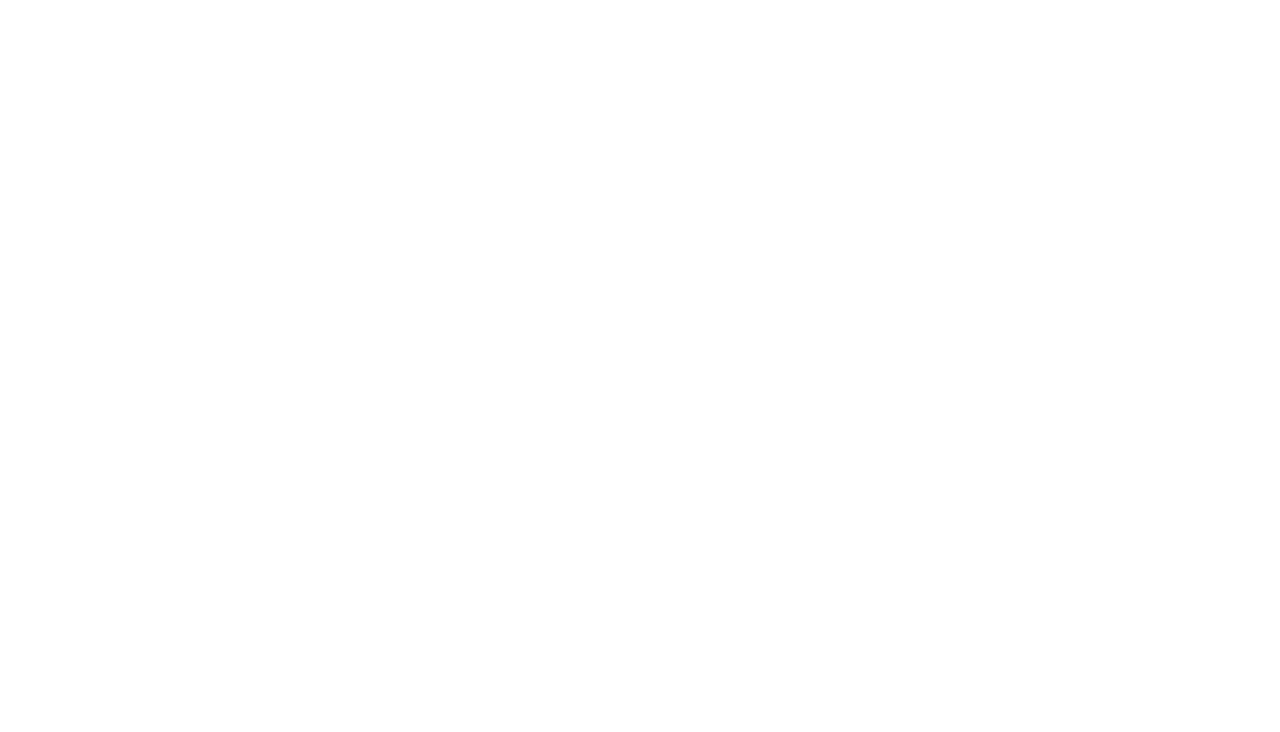
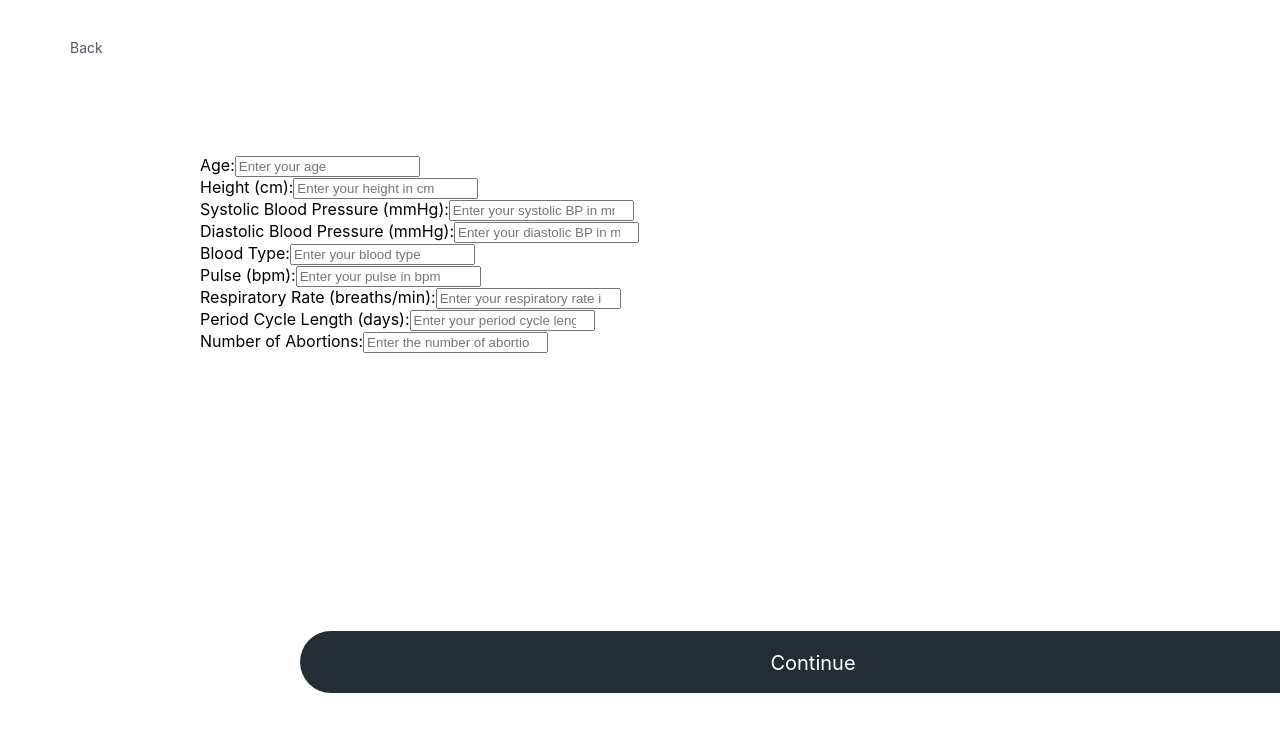
Before and after one commit to DorisWZhang/Brig.ai, a React (Create React App) app in the folder frontend/: page /fillq in a window 1280 px wide. Before the commit this address had no page. Shown: the top 732 px of the page. Built offline with nearby package versions, Linux system fonts and the light colour scheme.

Commit message:
fill question page

```diff
--- a/frontend/src/App.js
+++ b/frontend/src/App.js
@@ -1,9 +1,9 @@
 import React from 'react'
-import { BrowserRouter as Router, Routes, Route} from "react-router-dom";
+import { BrowserRouter as Router, Routes, Route } from "react-router-dom";
 import Question from './pages/Question';
 import Results from './pages/Results'
 import Landing from "./pages/Landing"
-
+import FillQuestion from "./pages/FillQuestion"
 
 
 
@@ -12,9 +12,10 @@
     <div>
       <Router>
         <Routes>
-          <Route path="/" element={<Landing/>}></Route>
-          <Route path="/q/:id" element={<Question/>}></Route>
-          <Route path="/results" element ={<Results/>}></Route>
+          <Route path="/" element={<Landing />}></Route>
+          <Route path="/q/:id" element={<Question />}></Route>
+          <Route path="/results" element={<Results />}></Route>
+          <Route path="/fillq" element={<FillQuestion />}></Route>
         </Routes>
       </Router>
     </div>
--- /dev/null
+++ b/frontend/src/pages/FillQuestion.js
@@ -0,0 +1,141 @@
+import React, { useState } from 'react';
+import "../styles/Question.css";
+import { useNavigate } from 'react-router-dom';
+
+function FillQuestion() {
+    const [formData, setFormData] = useState({
+        age: '',
+        height: '',
+        systolicBP: '',
+        diastolicBP: '',
+        bloodType: '',
+        pulse: '',
+        rr: '',
+        periodCycleLength: '',
+        numberOfAbortions: ''
+    });
+    const navigate = useNavigate();
+
+    const handleInputChange = (e) => {
+        const { id, value } = e.target;
+        setFormData({ ...formData, [id]: value });
+    };
+
+    const handleContinueClick = () => {
+        // Handle continue button click
+        console.log(formData);
+        // You can add your logic here, e.g., navigating to another page
+    };
+
+    const handleBackClick = () => {
+        // Handle back button click
+        navigate(-1); // This will navigate back to the previous page
+    };
+
+    return (
+        <div className='question-screen'>
+            <div className='frame'>
+                <button className='back' onClick={handleBackClick}>Back</button>
+                <div className='frame-4'>
+                    <div className='input-group'>
+                        <label htmlFor='age'>Age:</label>
+                        <input
+                            type='number'
+                            id='age'
+                            value={formData.age}
+                            onChange={handleInputChange}
+                            placeholder='Enter your age'
+                        />
+                    </div>
+                    <div className='input-group'>
+                        <label htmlFor='height'>Height (cm):</label>
+                        <input
+                            type='number'
+                            id='height'
+                            value={formData.height}
+                            onChange={handleInputChange}
+                            placeholder='Enter your height in cm'
+                        />
+                    </div>
+                    <div className='input-group'>
+                        <label htmlFor='systolicBP'>Systolic Blood Pressure (mmHg):</label>
+                        <input
+                            type='number'
+                            id='systolicBP'
+                            value={formData.systolicBP}
+                            onChange={handleInputChange}
+                            placeholder='Enter your systolic BP in mmHg'
+                        />
+                    </div>
+                    <div className='input-group'>
+                        <label htmlFor='diastolicBP'>Diastolic Blood Pressure (mmHg):</label>
+                        <input
+                            type='number'
+                            id='diastolicBP'
+                            value={formData.diastolicBP}
+                            onChange={handleInputChange}
+                            placeholder='Enter your diastolic BP in mmHg'
+                        />
+                    </div>
+                    <div className='input-group'>
+                        <label htmlFor='bloodType'>Blood Type:</label>
+                        <input
+                            type='text'
+                            id='bloodType'
+                            value={formData.bloodType}
+                            onChange={handleInputChange}
+                            placeholder='Enter your blood type'
+                        />
+                    </div>
+                    <div className='input-group'>
+                        <label htmlFor='pulse'>Pulse (bpm):</label>
+                        <input
+                            type='number'
+                            id='pulse'
+                            value={formData.pulse}
+                            onChange={handleInputChange}
+                            placeholder='Enter your pulse in bpm'
+                        />
+                    </div>
+                    <div className='input-group'>
+                        <label htmlFor='rr'>Respiratory Rate (breaths/min):</label>
+                        <input
+                            type='number'
+                            id='rr'
+                            value={formData.rr}
+                            onChange={handleInputChange}
+                            placeholder='Enter your respiratory rate in breaths/min'
+                        />
+                    </div>
+                    <div className='input-group'>
+                        <label htmlFor='periodCycleLength'>Period Cycle Length (days):</label>
+                        <input
+                            type='number'
+                            id='periodCycleLength'
+                            value={formData.periodCycleLength}
+                            onChange={handleInputChange}
+                            placeholder='Enter your period cycle length in days'
+                        />
+                    </div>
+                    <div className='input-group'>
+                        <label htmlFor='numberOfAbortions'>Number of Abortions:</label>
+                        <input
+                            type='number'
+                            id='numberOfAbortions'
+                            value={formData.numberOfAbortions}
+                            onChange={handleInputChange}
+                            placeholder='Enter the number of abortions'
+                        />
+                    </div>
+                </div>
+                <div className='button-frame'>
+                    <button className='continue-button' onClick={handleContinueClick}>
+                        {'Continue'}
+                    </button>
+                </div>
+            </div>
+        </div>
+    );
+}
+
+export default FillQuestion;
```
